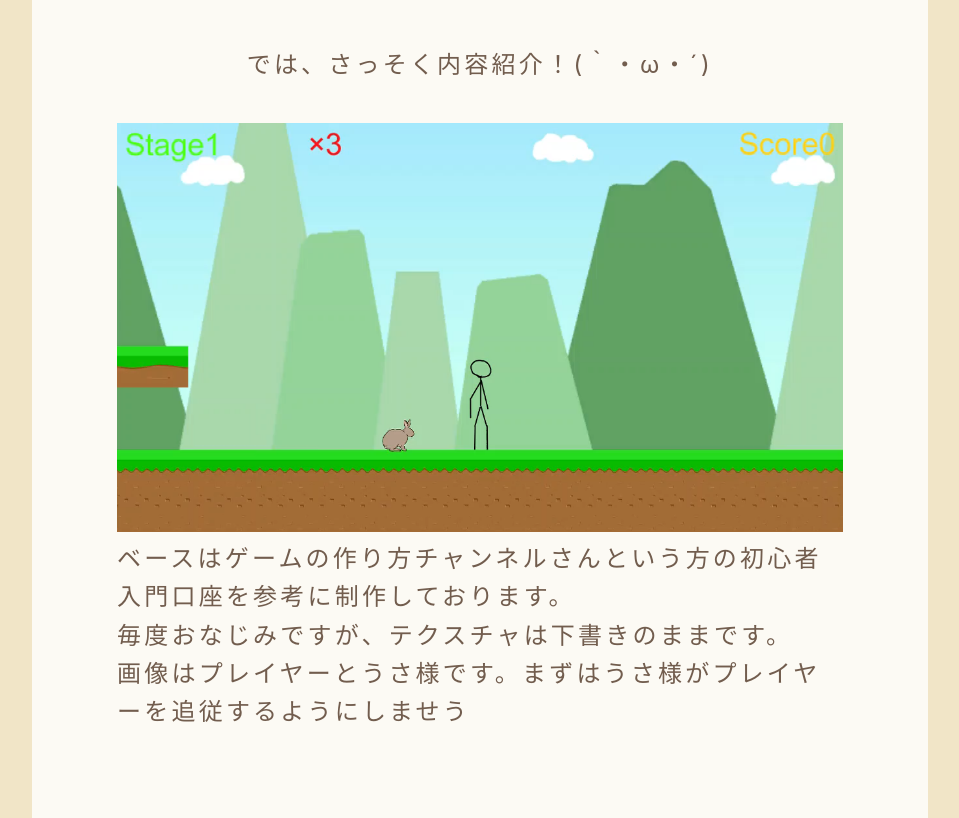
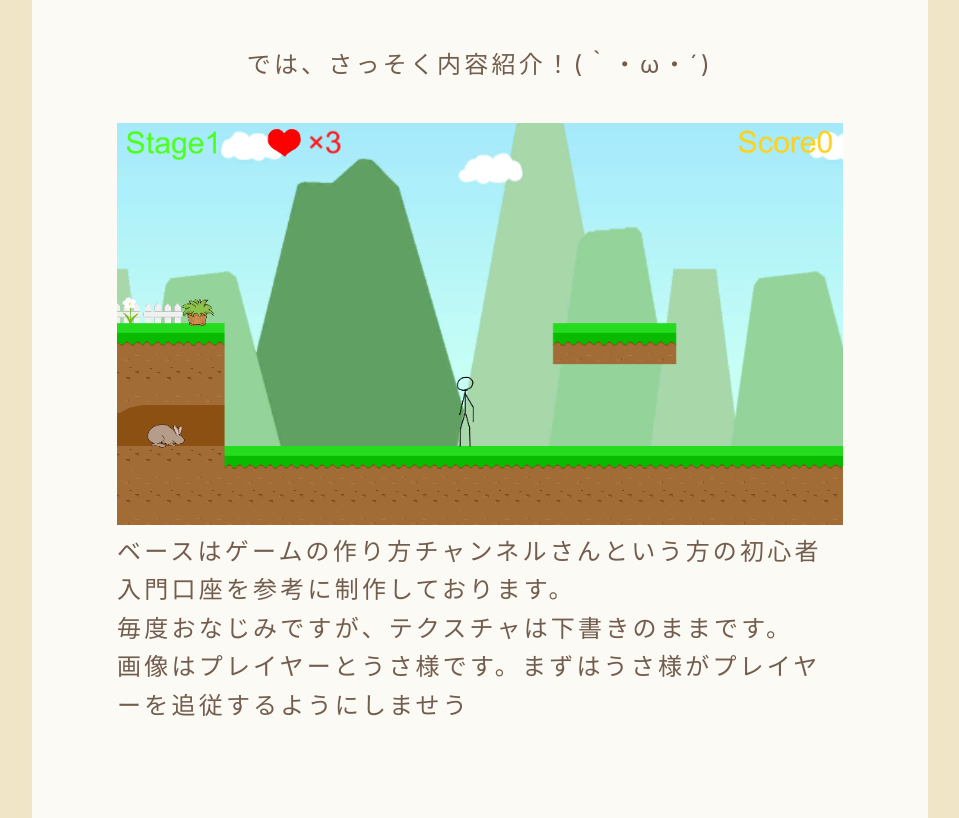
Before and after one commit to xxlavenderxx/practice, a plain HTML site: page gallery/comingSoon.html in a window 1280 px wide. Shown: the part 1108-1926 px from the top of the page, without its empty margins (160-1119 px from the left). Drawn offline with Linux system fonts and the light colour scheme; files whose address does not match are found by name.

Commit message:
20210613

```diff
--- a/gallery/comingSoon.html
+++ b/gallery/comingSoon.html
@@ -51,7 +51,7 @@
             では、さっそく内容紹介！(｀・ω・´)<br><br>
           </p>
           <div class="slide">
-            <img src="../data/rabbbitGame1.png">
+            <img src="../data/rabbitHide.png">
             <p>ベースはゲームの作り方チャンネルさんという方の初心者入門口座を参考に制作しております。<br>
               毎度おなじみですが、テクスチャは下書きのままです。<br>
               画像はプレイヤーとうさ様です。まずはうさ様がプレイヤーを追従するようにしませう<br>
```
Also changed, not shown: data/rabbitHide.png (added).
